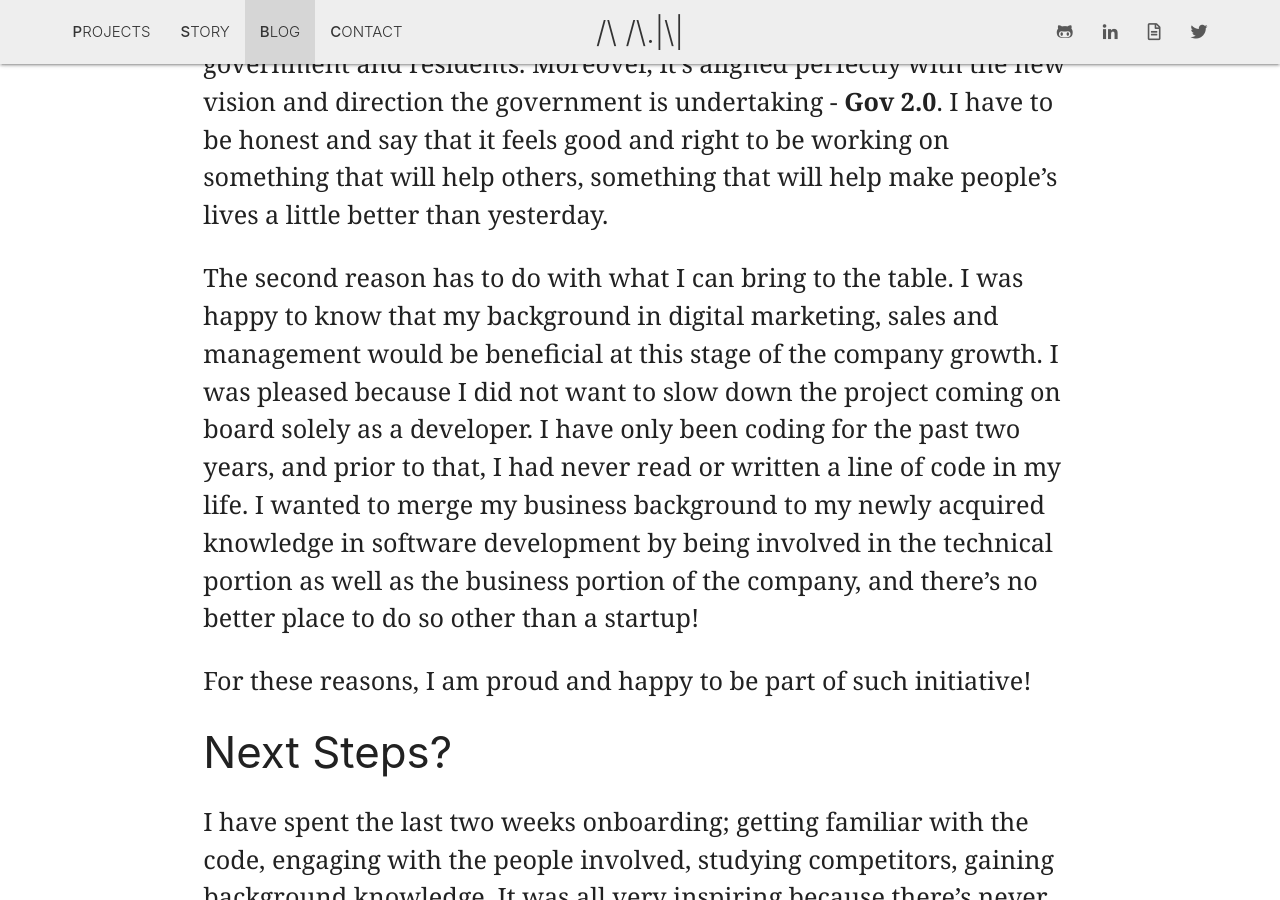
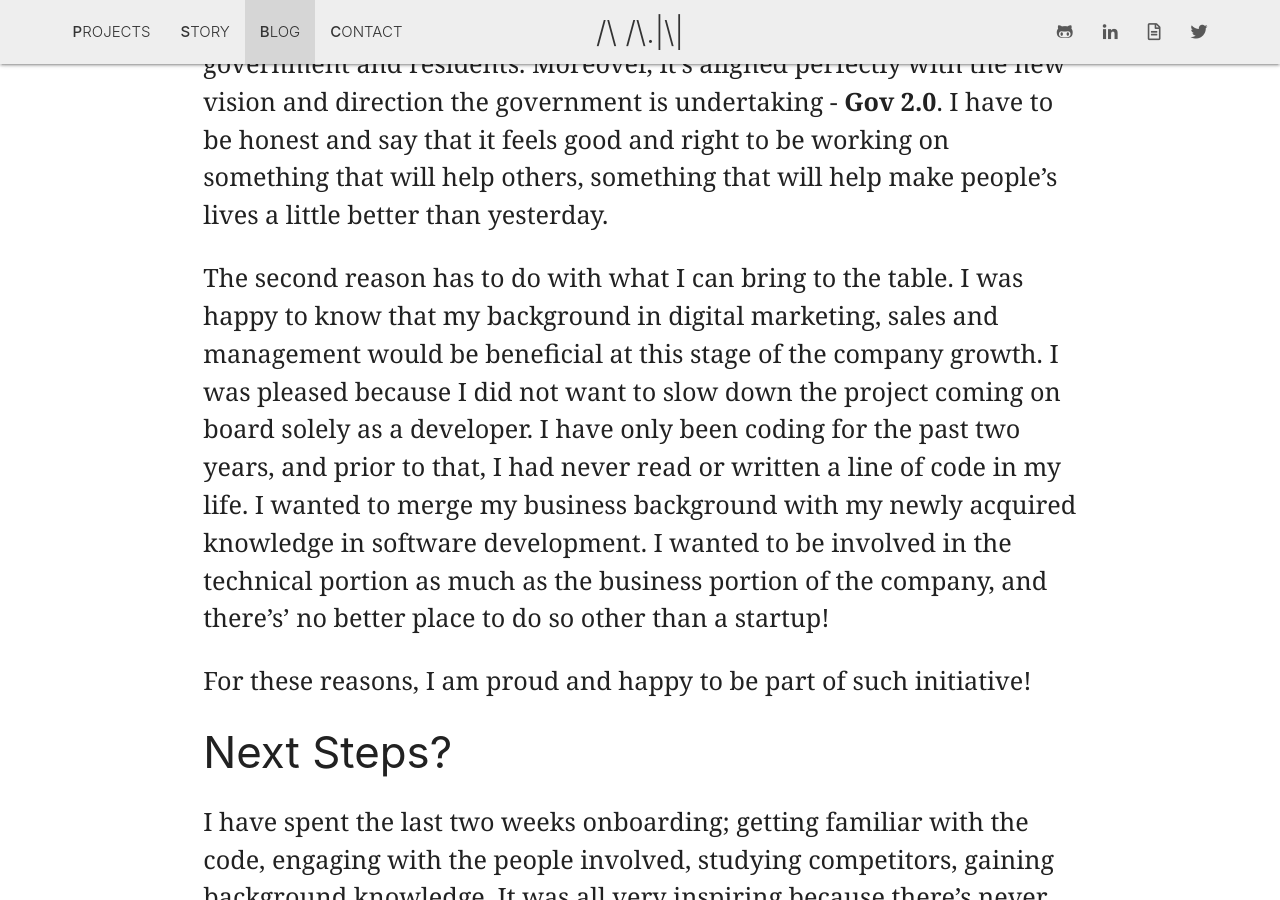
Before and after one commit to anthonyanader/personalBlog, a Jekyll site: the page built from _posts/2018-05-02-startup-mode.md, in a window 1280 px wide and 900 px high, scrolled down 2218 px. Built offline with Jekyll 4.4.1, drawn with Linux system fonts in a browser that asks for light colours; emoji names are drawn with the system emoji font; comment, search, counter and statistics services are not loaded; some of the changed text lies outside the part shown.

Commit message:
revised version done...posting

```diff
--- a/_posts/2018-05-02-startup-mode.md
+++ b/_posts/2018-05-02-startup-mode.md
@@ -32,15 +32,16 @@ _This blog post will not go into details about the company yet, but it will serv
 
  The first one being that this company was looking to make a lasting change in the Ottawa community. Its efforts will bring forth a new way to engage citizens, using technology to enhance communication between government and residents. Moreover, it's aligned perfectly with the new vision and direction the government is undertaking - <b>Gov 2.0</b>. I have to be honest and say that it feels good and right to be working on something that will help others, something that will help make people's lives a little better than yesterday.
 
-The second reason has to do with what I can bring to the table. I was happy to know that my background in digital marketing, sales and management would be beneficial at this stage of the company growth. I was pleased because I did not want to slow down the project coming on board solely as a developer. I have only been coding for the past two years,  and prior to that, I had never read or written a line of code in my life. I wanted to merge my business background to my newly acquired knowledge in software development by being involved in the technical portion as well as the business portion of the company, and there's no better place to do so other than a startup!
+The second reason has to do with what I can bring to the table. I was happy to know that my background in digital marketing, sales and management would be beneficial at this stage of the company growth. I was pleased because I did not want to slow down the project coming on board solely as a developer. I have only been coding for the past two years,  and prior to that, I had never read or written a line of code in my life. I wanted to merge my business background with my newly acquired knowledge in software development. I wanted to be involved in the technical portion as much as the business portion of the company, and there's' no better place to do so other than a startup!
 
 For these reasons, I am proud and happy to be part of such initiative!
 
 ### Next Steps?
 
-I have spent the last two weeks onboarding; getting familiar with the code, engaging with the people involved, studying competitors, gaining background knowledge. It was all very inspiring because there’s never only one thing to do, but multiple things to do at once. _You are always busy!_ For example, I enjoy working on a bug just as much as drafting our next new aggressive marketing strategy. When I don’t feel like studying, I will be using that downtime to work on a new idea for the business, or I try and implement a new feature. In short, there's always something to do :muscle:
+I have spent the last two weeks onboarding; getting familiar with the code, engaging with the people involved, studying competitors, gaining background knowledge. It was all very inspiring because there’s never only one thing to do, but multiple things to do at once. _You are always busy!_ For example, I enjoy working on a bug just as much as drafting our next new aggressive marketing strategy. When I don’t feel like studying, I will be using that downtime to work on a new idea for the business, or try and implement a new feature. In short, there's always something to do :muscle:
 
-> It’s not only fun, but very productive!
+> _"Whatever you pay attention to grows!"_
+- -Kevin O'Leary
 
 It's go time this summer! We will be working towards booking investor pitches, meeting with government officials all while finalizing our iOS and Android MVPs.
 
```
